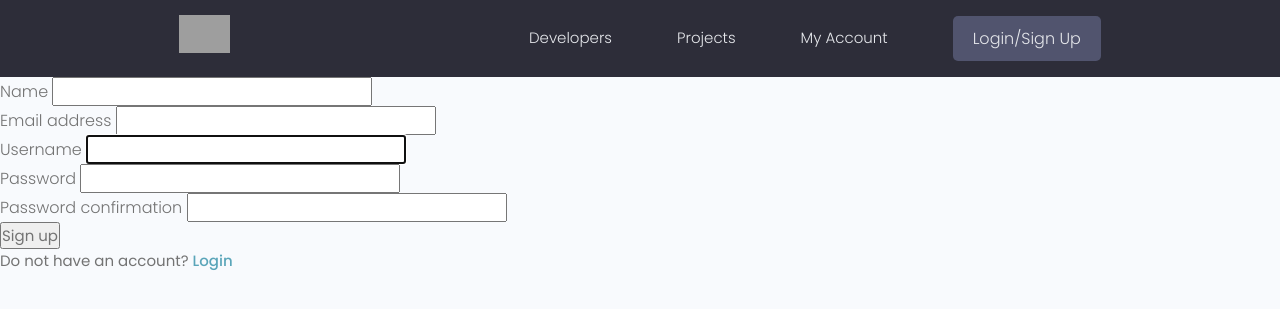
After one commit to serozhenka/devsearch, a Django app: page /register/ in a window 1280 px wide. The commit adds this page. Shown: the top 309 px of the page. Run offline with Django 4.2, Linux system fonts and the light colour scheme; some libraries are stand-ins or nearby versions; grey boxes are pictures that could not be loaded.

Commit message:
user registration, login, logout functionality added

```diff
--- a/projects/views.py
+++ b/projects/views.py
@@ -1,4 +1,5 @@
 from django.shortcuts import render, redirect
+from django.contrib.auth.decorators import login_required
 from .models import Project
 from .forms import ProjectForm
 
@@ -30,6 +31,7 @@ def project(request, pk):
     projectObj = Project.objects.get(id=pk)
     return render(request, 'projects/single-project.html', context={'project': projectObj})
 
+@login_required(login_url='login')
 def create_project(request):
     if request.method == "GET":
         form = ProjectForm()
@@ -42,6 +44,7 @@ def create_project(request):
             form.save()
             return redirect('project', form.instance.id)
 
+@login_required(login_url='login')
 def update_project(request, pk):
     projectObj = Project.objects.get(id=pk)
 
@@ -54,6 +57,7 @@ def update_project(request, pk):
             form.save()
             return redirect('project', projectObj.id)
 
+@login_required(login_url='login')
 def delete_project(request, pk):
     projectObj = Project.objects.get(id=pk)
 
--- a/templates/base.html
+++ b/templates/base.html
@@ -24,12 +24,14 @@
         {% include 'navbar.html' %}
 
         {% if messages %}
+            <div>
                 {% for message in messages %}
                     <div class="alert  alert--{{message.tags}}">
                         <p class="alert__message">{{message}}</p>
                         <button class="alert__close">x</button>
                     </div>
                 {% endfor %}
+            </div>
         {% endif %}
 
         {% block content %} {% endblock content %}
--- a/templates/navbar.html
+++ b/templates/navbar.html
@@ -16,8 +16,12 @@
                 <li class="header__menuItem"><a href="{% url 'projects-home' %}">Projects</a></li>
 {#                <li class="header__menuItem"><a href="inbox.html">Inbox</a></li>#}
                 <li class="header__menuItem"><a href="account.html">My Account</a></li>
-                <li class="header__menuItem"><a href="{% url 'create-project' %}">Add project</a></li>
-                <li class="header__menuItem"><a href="login.html" class="btn btn--sub">Login/Sign Up</a></li>
+                {% if request.user.is_authenticated %}
+                    <li class="header__menuItem"><a href="{% url 'create-project' %}">Add project</a></li>
+                    <li class="header__menuItem"><a href="{% url 'logout' %}" class="btn btn--sub">Logout</a></li>
+                {% else %}
+                    <li class="header__menuItem"><a href="{% url 'login' %}" class="btn btn--sub">Login/Sign Up</a></li>
+                {% endif %}
             </ul>
         </nav>
     </div>
--- /dev/null
+++ b/users/forms.py
@@ -0,0 +1,11 @@
+from django.forms import ModelForm
+from django.contrib.auth.models import User
+from django.contrib.auth.forms import UserCreationForm
+
+class UserRegisterForm(UserCreationForm, ModelForm):
+    class Meta:
+        model = User
+        fields = ['first_name', 'email', 'username', 'password1', 'password2']
+        labels = {
+            'first_name': 'Name',
+        }
--- /dev/null
+++ b/users/templates/users/login_register.html
@@ -0,0 +1,36 @@
+{% extends 'base.html' %}
+
+{% block content %}
+
+    {% if pageName == "login" %}
+        <form method="POST" action="{% url 'login' %}">
+            {% csrf_token %}
+
+            <label for="username">Username</label>
+            <input id="username" type="text" name="username" placeholder="Enter username"/>
+
+            <label for="password">Password</label>
+            <input type="password" name="password" placeholder="Enter password"/>
+
+            <button type="submit">Login</button>
+
+            <div>Do not have an account? <a href="{% url 'register' %}">Sign up</a></div>
+        </form>
+    {% elif pageName == "register" %}
+        <form method="POST" action="">
+            {% csrf_token %}
+
+            {% for field in form %}
+                <p>
+                    <label for="">{{ field.label }}</label>
+                    {{ field }}
+                </p>
+            {% endfor %}
+
+            <button type="submit">Sign up</button>
+            <div>Do not have an account? <a href="{% url 'login' %}">Login</a></div>
+        </form>
+
+    {% endif %}
+
+{% endblock %}
--- a/users/urls.py
+++ b/users/urls.py
@@ -3,5 +3,9 @@ from . import views
 
 urlpatterns = [
     path('', views.profilesPage, name='profiles'),
-    path('profiles/<str:pk>/', views.userProfile, name='user-profile')
+    path('profiles/<str:pk>/', views.userProfile, name='user-profile'),
+
+    path('login/', views.loginPage, name="login"),
+    path('logout/', views.logoutPage, name="logout"),
+    path('register/', views.registerPage, name="register")
 ]
--- a/users/views.py
+++ b/users/views.py
@@ -1,5 +1,9 @@
-from django.shortcuts import render
+from django.shortcuts import render, redirect
+from django.contrib import messages
+from django.contrib.auth import login, authenticate, logout
+from django.contrib.auth.models import User
 from .models import Profile
+from .forms import UserRegisterForm
 
 def profilesPage(request):
     profiles = Profile.objects.all()
@@ -15,3 +19,50 @@ def userProfile(request, pk):
         'skills_with_bio': skills_with_bio,
         'skills_without_bio': skills_without_bio,
     })
+
+def loginPage(request):
+    if request.method == "GET":
+        if request.user.is_authenticated:
+            return redirect('profiles')
+
+    elif request.method == "POST":
+        username = request.POST.get('username')
+        password = request.POST.get('password')
+
+        try:
+            user = User.objects.get(username=username)
+        except:
+            messages.error(request, 'This username does not exists')
+
+        user = authenticate(request, username=username, password=password)
+
+        if user:
+            login(request, user)
+            return redirect('profiles')
+        else:
+            messages.error(request, 'Username or password is incorrect')
+
+    return render(request, 'users/login_register.html', context={'pageName': 'login'})
+
+def logoutPage(request):
+    if request.user.is_authenticated:
+        logout(request)
+
+    return redirect('profiles')
+
+def registerPage(request):
+    if request.method == "GET":
+        form = UserRegisterForm()
+    elif request.method == "POST":
+        form = UserRegisterForm(request.POST)
+
+        if form.is_valid():
+            user = form.save(commit=False)
+            user.username = user.username.lower()
+            user.save()
+            login(request, user)
+            return redirect('profiles')
+        else:
+            messages.error(request, 'Oops, something went wrong!')
+
+    return render(request, 'users/login_register.html', context={'pageName': 'register', 'form': form})
```
Lines whose indentation alone changed are shown as unchanged.
